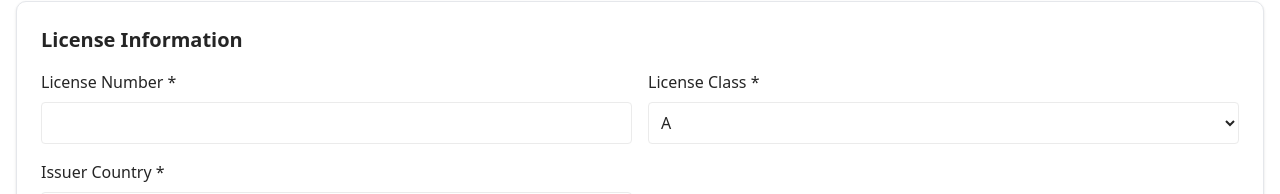
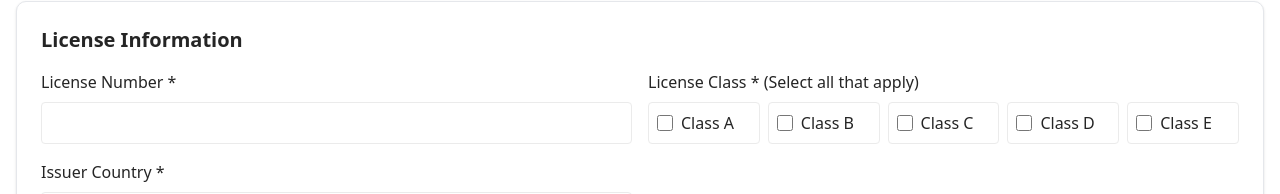
Before and after one commit to maytham553/DLRS, a React (Vite) app: page /public-idp-application in a window 1280 px wide. Shown: the part 699-893 px from the top of the page. Built offline with nearby package versions, Linux system fonts and the light colour scheme; no server answers.

Commit message:
select more than once license class

```diff
--- a/src/pages/PublicIDPApplication.tsx
+++ b/src/pages/PublicIDPApplication.tsx
@@ -31,6 +31,11 @@ const PublicIDPApplication = () => {
                 seconds: Math.floor(Date.now() / 1000),
                 nanoseconds: 0
             };
+
+            // Ensure licenseClass is an array
+            if (!Array.isArray(data.licenseClass)) {
+                data.licenseClass = [data.licenseClass];
+            }
 
             const formData: IDPFormData = {
                 ...data,
@@ -80,7 +85,7 @@ Birth Place: ${applicationData.birthPlace}
 
 *License Information:*
 License Number: ${applicationData.licenseNumber}
-License Class: ${applicationData.licenseClass}
+License Class: ${Array.isArray(applicationData.licenseClass) ? applicationData.licenseClass.join(', ') : applicationData.licenseClass}
 Issuer Country: ${applicationData.issuerCountry}
 
 *Address Information:*
@@ -387,20 +392,25 @@ ID Card Requested: ${applicationData.requestIdCard}
                                 </div>
 
                                 <div className="space-y-2">
-                                    <label htmlFor="licenseClass" className="block font-medium">
-                                        License Class *
+                                    <label className="block font-medium">
+                                        License Class * (Select all that apply)
                                     </label>
-                                    <select
-                                        id="licenseClass"
-                                        {...register("licenseClass", { required: "License class is required" })}
-                                        className="w-full p-2 border rounded focus:ring-2 focus:ring-blue-500"
-                                    >
-                                        <option value="A">A</option>
-                                        <option value="B">B</option>
-                                        <option value="C">C</option>
-                                        <option value="D">D</option>
-                                        <option value="E">E</option>
-                                    </select>
+                                    <div className="grid grid-cols-5 gap-2">
+                                        {["A", "B", "C", "D", "E"].map((licenseType) => (
+                                            <label key={licenseType} className="flex items-center space-x-2 p-2 border rounded hover:bg-gray-50">
+                                                <input
+                                                    type="checkbox"
+                                                    value={licenseType}
+                                                    {...register("licenseClass", {
+                                                        required: "At least one license class is required",
+                                                        validate: value => value.length > 0 || "At least one license class is required"
+                                                    })}
+                                                    className="h-4 w-4"
+                                                />
+                                                <span>Class {licenseType}</span>
+                                            </label>
+                                        ))}
+                                    </div>
                                     {errors.licenseClass && (
                                         <p className="text-red-500 text-sm">{errors.licenseClass.message}</p>
                                     )}
--- a/src/types/idp.ts
+++ b/src/types/idp.ts
@@ -14,7 +14,7 @@ export interface IDPFormData {
   birthDate: string;
   birthPlace: string;
   licenseNumber: string;
-  licenseClass: LicenseClass;
+  licenseClass: string[]; // Changed from LicenseClass to string[] for multiple selections
   issuerCountry: string;
   addressLine1: string;
   addressLine2?: string;
```
